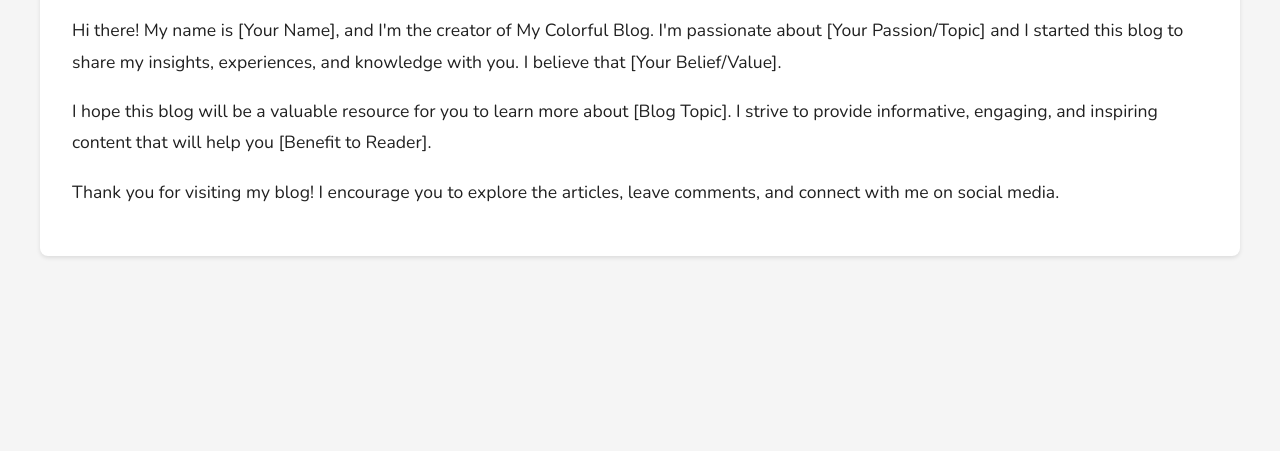
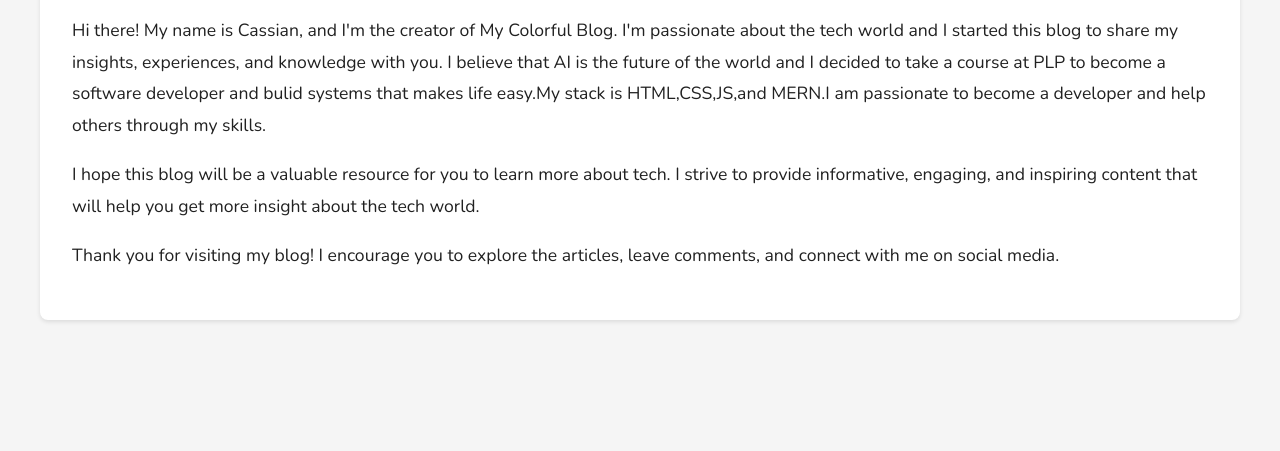
Before and after one commit to CelsusK/blogwebsite, a plain HTML site: page about.html in a window 1280 px wide. Shown: the part 349-800 px from the top of the page. Drawn offline with nearby package versions, Linux system fonts and the light colour scheme.

Commit message:
Update about.html

```diff
--- a/about.html
+++ b/about.html
@@ -42,14 +42,14 @@
              <section class="about-content main-content">
                 <h2>About Me</h2>
                 <p>
-                    Hi there! My name is [Your Name], and I'm the creator of My Colorful Blog.
-                    I'm passionate about [Your Passion/Topic] and I started this blog to share
-                    my insights, experiences, and knowledge with you.  I believe that [Your Belief/Value].
+                    Hi there! My name is Cassian, and I'm the creator of My Colorful Blog.
+                    I'm passionate about the tech world  and I started this blog to share
+                    my insights, experiences, and knowledge with you.  I believe that AI is the future of the world and I decided to take a course at PLP to become a software developer and bulid systems that makes life easy.My stack is HTML,CSS,JS,and MERN.I am passionate to become a developer and help others through my skills.
                 </p>
                 <p>
                     I hope this blog will be a valuable resource for you to learn more about
-                    [Blog Topic].  I strive to provide informative, engaging, and inspiring
-                    content that will help you [Benefit to Reader].
+                    tech.  I strive to provide informative, engaging, and inspiring
+                    content that will help you get more insight about the tech world.
                 </p>
                 <p>
                     Thank you for visiting my blog! I encourage you to explore the articles,
```
